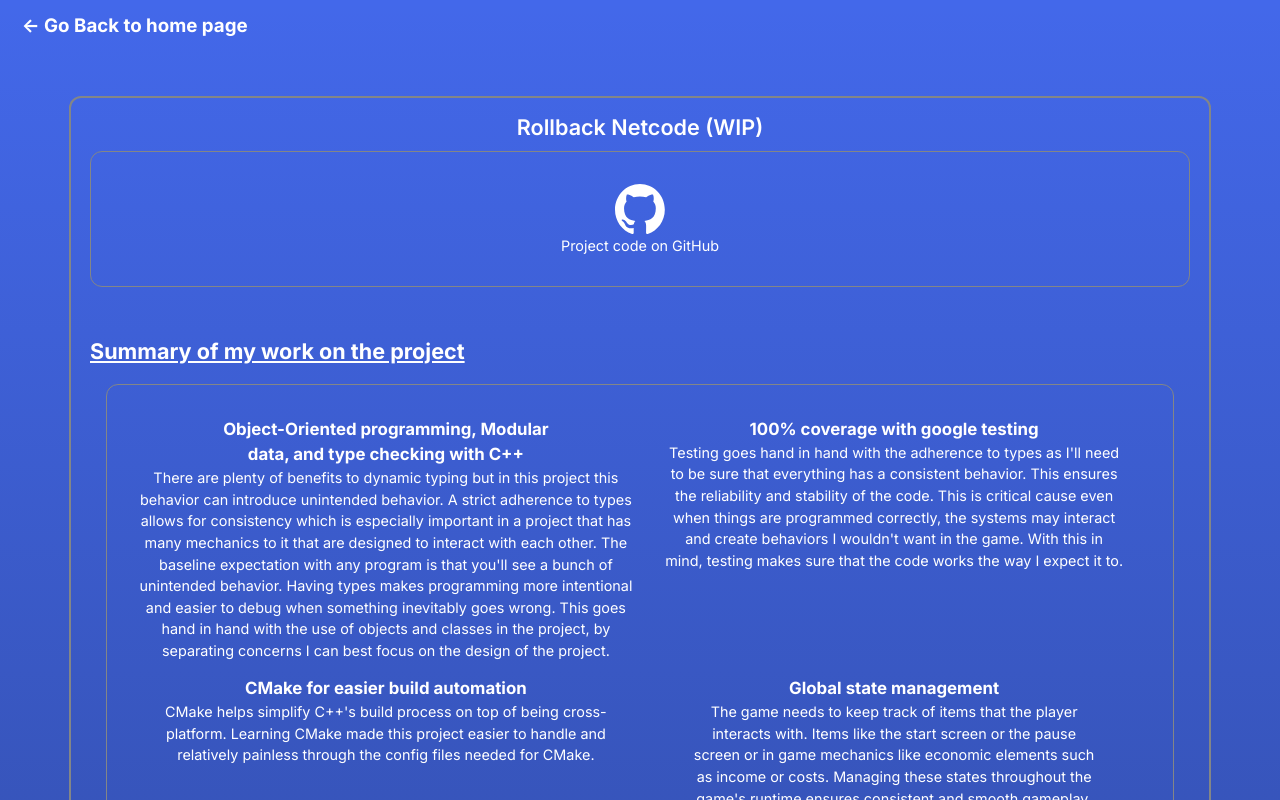
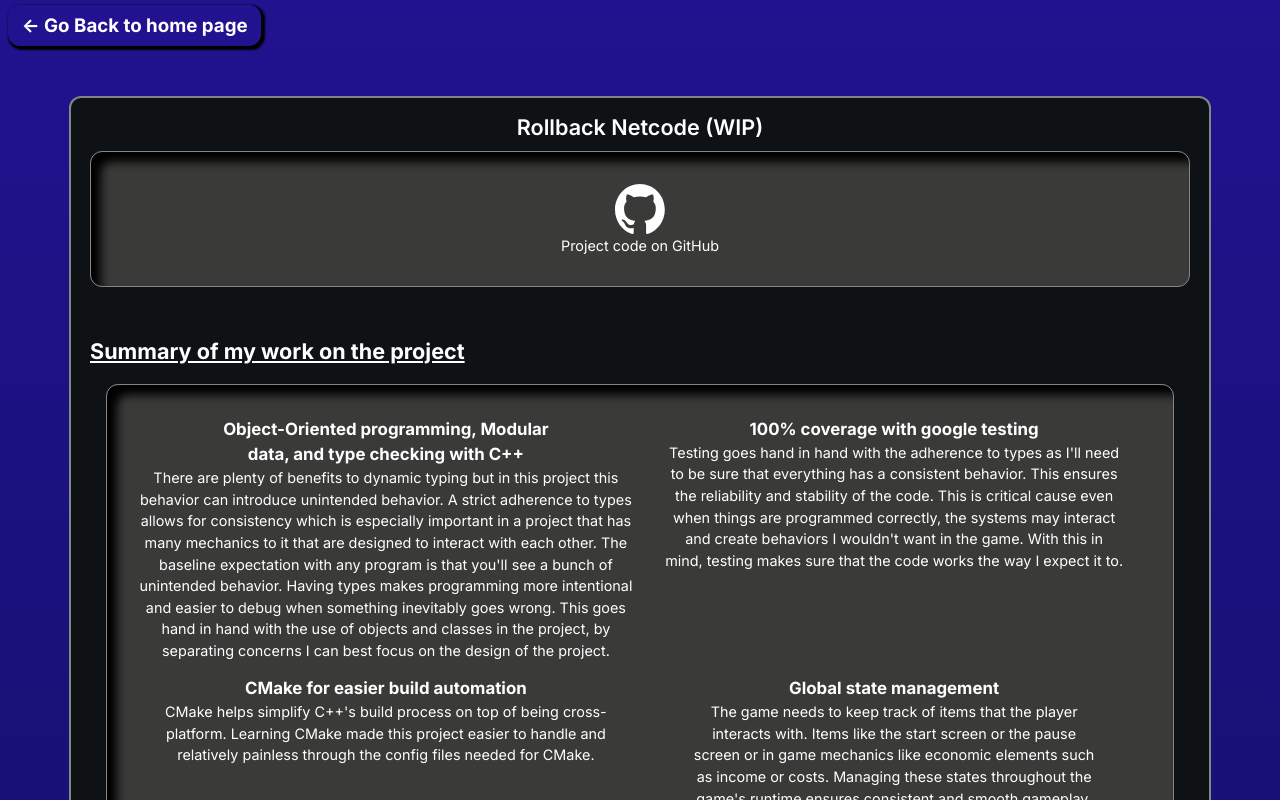
Before and after one commit to alexrojas431/alexrojas431.github.io, a Next.js app in the folder website/: page /projects/rollbackNetcode in a window 1280 px wide. Shown: the top 800 px of the page. Built offline with nearby package versions, Linux system fonts and the light colour scheme.

Commit message:
rollBack netcode css

```diff
--- a/website/src/app/projects/rollbackNetcode/page.tsx
+++ b/website/src/app/projects/rollbackNetcode/page.tsx
@@ -4,19 +4,21 @@ import ProjectTemplate from "@/components/projectTemplate";
 import { rollbackNetcodeLogoData } from "@/data/logoData/rollbackNetcodeLogoData";
 import { rollbackNetcodeProjectTemplate } from "@/data/projectTemplateData/rollbackNetcodeProjectTemplate";
 import styles from "@/scss/projects.module.scss";
+import rollback from "@/scss/pages/rollbackNetcode.module.scss";
+//TODO: standardize css imports from projects css to "unique"
 
 export default function RollbackNetcode() {
   return (
-    <main className={styles.main}>
+    <main className={styles.main} id={rollback.rollbackMain}>
       <Link href="/">
-        <h3 className={styles.arrow}>
+        <h3 className={styles.arrow} id={rollback.rollbackArrow}>
           <span>&lt;-</span> Go Back to home page
         </h3>
       </Link>
-      <article className={styles.card}>
+      <article className={styles.card} id={rollback.rollbackCard}>
         <header>
           <h1>Rollback Netcode (WIP)</h1>
-          <div className={styles.grid}>
+          <div className={styles.grid} id={rollback.rollbackGrid}>
             <LogoRow logoData={rollbackNetcodeLogoData} />
           </div>
         </header>
--- /dev/null
+++ b/website/src/lib/scss/pages/rollbackNetcode.module.scss
@@ -0,0 +1,90 @@
+@use "@/scss/globals.scss";
+
+$rollback-shadow-right: 2.9px 1.5px 1.9px rgba(1, 6, 26, 0.119),
+  6.4px 3.2px 4.4px rgba(1, 6, 26, 0.165),
+  11.2px 5.7px 7.8px rgba(1, 6, 26, 0.203),
+  18.4px 9.4px 13.3px rgba(1, 6, 26, 0.246),
+  25px 16px 23.4px rgba(1, 6, 26, 0.311);
+$rollback-background-start-rgb: rgb(33, 18, 143);
+$rollback-background-end-rgb: rgb(2, 14, 52);
+$rollback-card-rgb: rgb(14, 18, 20);
+$rollback-content-rgb: rgb(58, 58, 57);
+$rollback-card-shadow: 12px 12px 10px 0px rgba(white, 0.7),
+  -12px -12px 10px 0px rgba(white, 0.7),
+  12px 12px 10px 0px rgba(white, 0.7) inset,
+  -12px -12px 10px 0px rgba(white, 0.7) inset;
+
+#rollbackMain {
+  background: linear-gradient(
+      to bottom,
+      transparent,
+      $rollback-background-end-rgb
+    )
+    $rollback-background-start-rgb;
+  #rollbackCard {
+    background-color: $rollback-card-rgb;
+    -webkit-animation: breath 3s linear;
+    animation: breath 3s linear;
+    #rollbackGrid {
+      background: $rollback-content-rgb;
+      box-shadow: globals.$project-default-inset-shadow;
+    }
+    p {
+      background: $rollback-content-rgb;
+      box-shadow: globals.$project-default-inset-shadow;
+    }
+    ul {
+      background: $rollback-content-rgb;
+      box-shadow: globals.$project-default-inset-shadow;
+    }
+  }
+}
+
+@-webkit-keyframes breath {
+  0% {
+    box-shadow: 0px 0px white;
+  }
+  50% {
+    box-shadow: $rollback-card-shadow;
+  }
+}
+
+@keyframes breath {
+  0% {
+    box-shadow: 0px 0px white;
+  }
+  50% {
+    box-shadow: $rollback-card-shadow;
+  }
+}
+
+@mixin RollbackHoverLeft {
+  &:hover {
+    background-color: rgba(white, 0.05);
+    border: 2px solid rgba(white, 0.6);
+    transform: translateX(-4px);
+    box-shadow: $rollback-shadow-right;
+    span {
+      transform: translateX(-8px);
+    }
+  }
+}
+
+#rollbackArrow {
+  background: rgba($rollback-background-start-rgb, 1);
+  box-shadow: 2px 2px 2px 2px black;
+}
+
+/* Enable hover only on non-touch devices */
+@media (hover: hover) and (pointer: fine) {
+  #rollbackArrow {
+    @include RollbackHoverLeft;
+  }
+}
+
+@media (prefers-reduced-motion) {
+  #rollbackCard {
+    -webkit-animation: none;
+    animation: none;
+  }
+}
```
